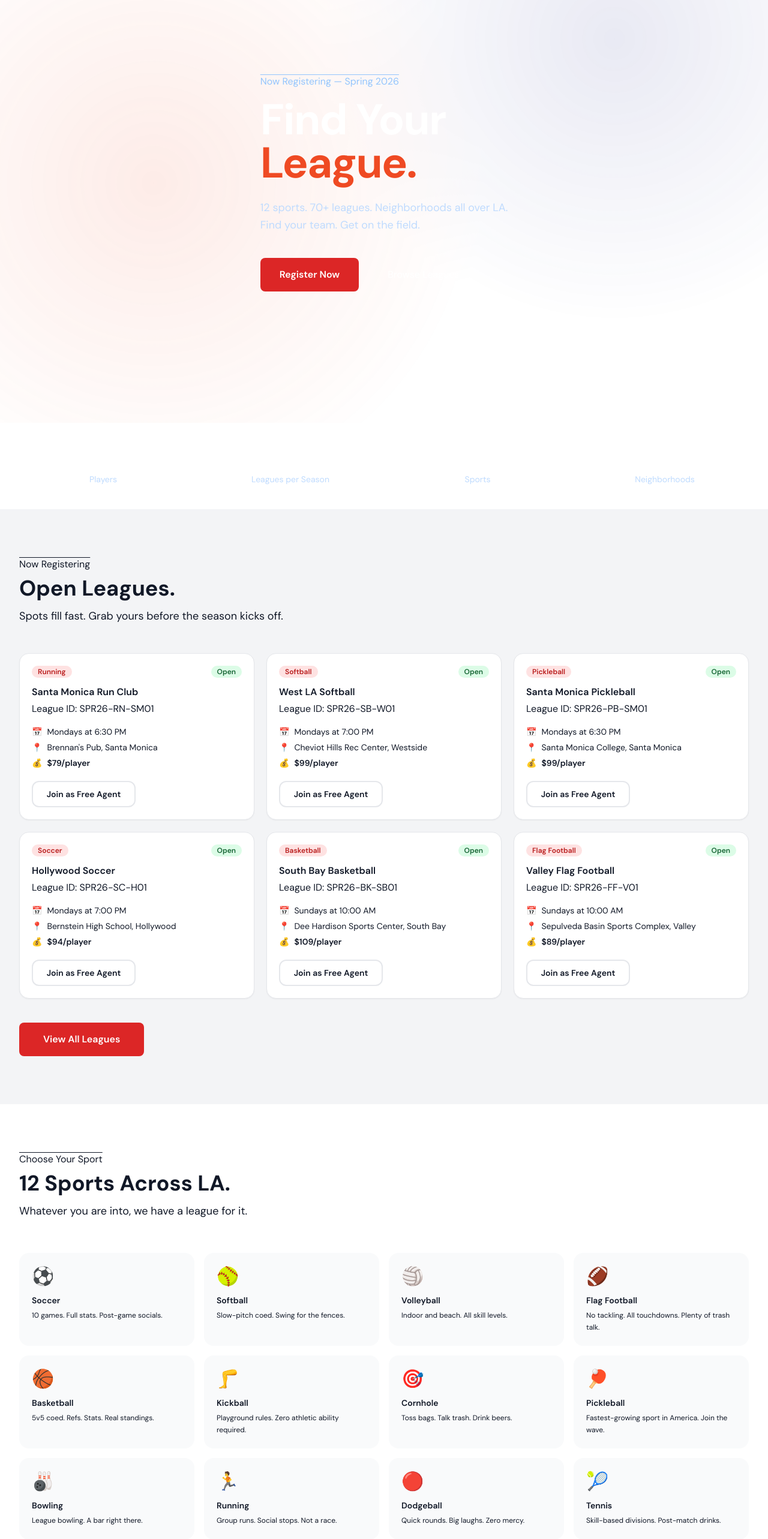
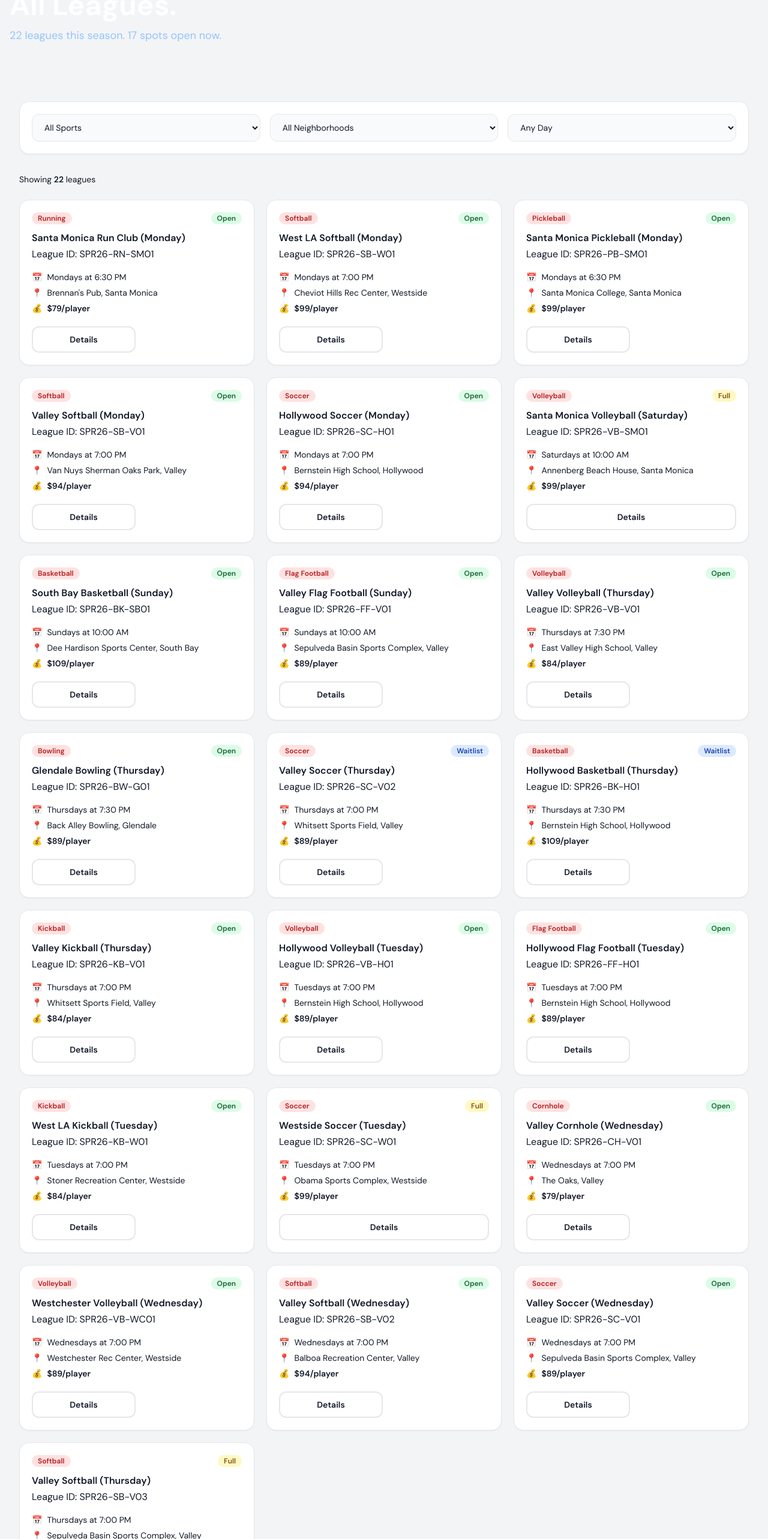
Before and after one commit to lasportsnet/lasn-app, a Next.js app: page /leagues in a window 1280 px wide. Shown: the part 160-2726 px from the top of the page at 60% size. Built offline with nearby package versions, Linux system fonts and the light colour scheme.

Commit message:
Update page.tsx

```diff
--- a/app/leagues/page.tsx
+++ b/app/leagues/page.tsx
@@ -2,227 +2,109 @@ import Link from 'next/link'
 import Nav from '@/components/Nav'
 import Footer from '@/components/Footer'
 
-const SPORTS = [
-  { name: 'Soccer',        slug: 'soccer',       emoji: '⚽', desc: '10 games. Full stats. Post-game socials.'         },
-  { name: 'Softball',      slug: 'softball',      emoji: '🥎', desc: 'Slow-pitch coed. Swing for the fences.'           },
-  { name: 'Volleyball',    slug: 'volleyball',    emoji: '🏐', desc: 'Indoor and beach. All skill levels.'              },
-  { name: 'Flag Football', slug: 'flag-football', emoji: '🏈', desc: 'No tackling. All touchdowns. Plenty of trash talk.'},
-  { name: 'Basketball',    slug: 'basketball',    emoji: '🏀', desc: '5v5 coed. Refs. Stats. Real standings.'           },
-  { name: 'Kickball',      slug: 'kickball',      emoji: '🦵', desc: 'Playground rules. Zero athletic ability required.' },
-  { name: 'Cornhole',      slug: 'cornhole',      emoji: '🎯', desc: 'Toss bags. Talk trash. Drink beers.'              },
-  { name: 'Pickleball',    slug: 'pickleball',    emoji: '🏓', desc: "Fastest-growing sport in America. Join the wave." },
-  { name: 'Bowling',       slug: 'bowling',       emoji: '🎳', desc: 'League bowling. A bar right there.'               },
-  { name: 'Running',       slug: 'running',       emoji: '🏃', desc: 'Group runs. Social stops. Not a race.'            },
-  { name: 'Dodgeball',     slug: 'dodgeball',     emoji: '🔴', desc: 'Quick rounds. Big laughs. Zero mercy.'            },
-  { name: 'Tennis',        slug: 'tennis',        emoji: '🎾', desc: 'Skill-based divisions. Post-match drinks.'         },
+const LEAGUES = [
+  { sport:'Running',       name:'Santa Monica Run Club (Monday)',      day:'Mondays',    time:'6:30 PM',  venue:"Brennan's Pub",                 neighborhood:'Santa Monica', fee:79,  code:'SPR26-RN-SM01', status:'open'     },
+  { sport:'Softball',      name:'West LA Softball (Monday)',           day:'Mondays',    time:'7:00 PM',  venue:'Cheviot Hills Rec Center',       neighborhood:'Westside',     fee:99,  code:'SPR26-SB-W01',  status:'open'     },
+  { sport:'Pickleball',    name:'Santa Monica Pickleball (Monday)',    day:'Mondays',    time:'6:30 PM',  venue:'Santa Monica College',           neighborhood:'Santa Monica', fee:99,  code:'SPR26-PB-SM01', status:'open'     },
+  { sport:'Softball',      name:'Valley Softball (Monday)',            day:'Mondays',    time:'7:00 PM',  venue:'Van Nuys Sherman Oaks Park',     neighborhood:'Valley',       fee:94,  code:'SPR26-SB-V01',  status:'open'     },
+  { sport:'Soccer',        name:'Hollywood Soccer (Monday)',           day:'Mondays',    time:'7:00 PM',  venue:'Bernstein High School',          neighborhood:'Hollywood',    fee:94,  code:'SPR26-SC-H01',  status:'open'     },
+  { sport:'Volleyball',    name:'Santa Monica Volleyball (Saturday)',  day:'Saturdays',  time:'10:00 AM', venue:'Annenberg Beach House',          neighborhood:'Santa Monica', fee:99,  code:'SPR26-VB-SM01', status:'full'     },
+  { sport:'Basketball',    name:'South Bay Basketball (Sunday)',       day:'Sundays',    time:'10:00 AM', venue:'Dee Hardison Sports Center',     neighborhood:'South Bay',    fee:109, code:'SPR26-BK-SB01', status:'open'     },
+  { sport:'Flag Football', name:'Valley Flag Football (Sunday)',       day:'Sundays',    time:'10:00 AM', venue:'Sepulveda Basin Sports Complex', neighborhood:'Valley',       fee:89,  code:'SPR26-FF-V01',  status:'open'     },
+  { sport:'Volleyball',    name:'Valley Volleyball (Thursday)',        day:'Thursdays',  time:'7:30 PM',  venue:'East Valley High School',        neighborhood:'Valley',       fee:84,  code:'SPR26-VB-V01',  status:'open'     },
+  { sport:'Bowling',       name:'Glendale Bowling (Thursday)',         day:'Thursdays',  time:'7:30 PM',  venue:'Back Alley Bowling',             neighborhood:'Glendale',     fee:89,  code:'SPR26-BW-G01',  status:'open'     },
+  { sport:'Soccer',        name:'Valley Soccer (Thursday)',            day:'Thursdays',  time:'7:00 PM',  venue:'Whitsett Sports Field',          neighborhood:'Valley',       fee:89,  code:'SPR26-SC-V02',  status:'waitlist' },
+  { sport:'Basketball',    name:'Hollywood Basketball (Thursday)',     day:'Thursdays',  time:'7:30 PM',  venue:'Bernstein High School',          neighborhood:'Hollywood',    fee:109, code:'SPR26-BK-H01',  status:'waitlist' },
+  { sport:'Kickball',      name:'Valley Kickball (Thursday)',          day:'Thursdays',  time:'7:00 PM',  venue:'Whitsett Sports Field',          neighborhood:'Valley',       fee:84,  code:'SPR26-KB-V01',  status:'open'     },
+  { sport:'Volleyball',    name:'Hollywood Volleyball (Tuesday)',      day:'Tuesdays',   time:'7:00 PM',  venue:'Bernstein High School',          neighborhood:'Hollywood',    fee:89,  code:'SPR26-VB-H01',  status:'open'     },
+  { sport:'Flag Football', name:'Hollywood Flag Football (Tuesday)',   day:'Tuesdays',   time:'7:00 PM',  venue:'Bernstein High School',          neighborhood:'Hollywood',    fee:89,  code:'SPR26-FF-H01',  status:'open'     },
+  { sport:'Kickball',      name:'West LA Kickball (Tuesday)',          day:'Tuesdays',   time:'7:00 PM',  venue:'Stoner Recreation Center',       neighborhood:'Westside',     fee:84,  code:'SPR26-KB-W01',  status:'open'     },
+  { sport:'Soccer',        name:'Westside Soccer (Tuesday)',           day:'Tuesdays',   time:'7:00 PM',  venue:'Obama Sports Complex',           neighborhood:'Westside',     fee:99,  code:'SPR26-SC-W01',  status:'full'     },
+  { sport:'Cornhole',      name:'Valley Cornhole (Wednesday)',         day:'Wednesdays', time:'7:00 PM',  venue:'The Oaks',                       neighborhood:'Valley',       fee:79,  code:'SPR26-CH-V01',  status:'open'     },
+  { sport:'Volleyball',    name:'Westchester Volleyball (Wednesday)',  day:'Wednesdays', time:'7:00 PM',  venue:'Westchester Rec Center',         neighborhood:'Westside',     fee:89,  code:'SPR26-VB-WC01', status:'open'     },
+  { sport:'Softball',      name:'Valley Softball (Wednesday)',         day:'Wednesdays', time:'7:00 PM',  venue:'Balboa Recreation Center',       neighborhood:'Valley',       fee:94,  code:'SPR26-SB-V02',  status:'open'     },
+  { sport:'Soccer',        name:'Valley Soccer (Wednesday)',           day:'Wednesdays', time:'7:00 PM',  venue:'Sepulveda Basin Sports Complex', neighborhood:'Valley',       fee:89,  code:'SPR26-SC-V01',  status:'open'     },
+  { sport:'Softball',      name:'Valley Softball (Thursday)',          day:'Thursdays',  time:'7:00 PM',  venue:'Sepulveda Basin Sports Complex', neighborhood:'Valley',       fee:94,  code:'SPR26-SB-V03',  status:'full'     },
 ]
 
-const OPEN_LEAGUES = [
-  { sport: 'Running',       name: 'Santa Monica Run Club',  day: 'Mondays',  time: '6:30 PM',  venue: "Brennan's Pub",             neighborhood: 'Santa Monica', fee: 79,  code: 'SPR26-RN-SM01', status: 'open'  },
-  { sport: 'Softball',      name: 'West LA Softball',       day: 'Mondays',  time: '7:00 PM',  venue: 'Cheviot Hills Rec Center',   neighborhood: 'Westside',     fee: 99,  code: 'SPR26-SB-W01',  status: 'open'  },
-  { sport: 'Pickleball',    name: 'Santa Monica Pickleball',day: 'Mondays',  time: '6:30 PM',  venue: 'Santa Monica College',       neighborhood: 'Santa Monica', fee: 99,  code: 'SPR26-PB-SM01', status: 'open'  },
-  { sport: 'Soccer',        name: 'Hollywood Soccer',       day: 'Mondays',  time: '7:00 PM',  venue: 'Bernstein High School',      neighborhood: 'Hollywood',    fee: 94,  code: 'SPR26-SC-H01',  status: 'open'  },
-  { sport: 'Basketball',    name: 'South Bay Basketball',   day: 'Sundays',  time: '10:00 AM', venue: 'Dee Hardison Sports Center', neighborhood: 'South Bay',    fee: 109, code: 'SPR26-BK-SB01', status: 'open'  },
-  { sport: 'Flag Football', name: 'Valley Flag Football',   day: 'Sundays',  time: '10:00 AM', venue: 'Sepulveda Basin Sports Complex', neighborhood: 'Valley',  fee: 89,  code: 'SPR26-FF-V01',  status: 'open'  },
-]
+export default function LeaguesPage() {
+  const openCount = LEAGUES.filter(l => l.status === 'open').length
 
-const STATS = [
-  { val: '10,000+', label: 'Players'           },
-  { val: '70+',     label: 'Leagues per Season' },
-  { val: '12+',     label: 'Sports'             },
-  { val: '15+',     label: 'Neighborhoods'      },
-]
-
-const TESTIMONIALS = [
-  { quote: 'Joined as a free agent and now I have a whole crew of friends I play with every week. Best decision I made this year.', name: 'Sarah M.',    area: 'West LA'      },
-  { quote: 'The leagues are well organized, the refs are solid, and the post-game hangouts are always a good time. Highly recommend.', name: 'Marcus T.', area: 'Valley'       },
-  { quote: 'I was nervous to sign up alone, but the free agent system made it so easy. Now I play three sports.',                      name: 'Jessica R.', area: 'Santa Monica' },
-]
-
-export default function HomePage() {
   return (
     <>
       <Nav />
+      <main className="min-h-screen bg-gray-100">
 
-      {/* ── HERO ────────────────────────────────────────────── */}
-      <section className="relative bg-lasn-navy text-white overflow-hidden min-h-screen flex items-center">
-        <div className="absolute inset-0 opacity-10" style={{backgroundImage:'radial-gradient(circle at 20% 50%, #EF4A23 0%, transparent 50%), radial-gradient(circle at 80% 20%, #2E3492 0%, transparent 40%)'}} />
-        {/* Orange top accent line — brand signature */}
-        <div className="absolute top-0 left-0 right-0 h-1 bg-lasn-orange" />
+        {/* Header */}
+        <div className="bg-lasn-navy text-white py-14 px-4 relative">
+          <div className="absolute top-0 left-0 right-0 h-1 bg-lasn-orange" />
+          <div className="max-w-7xl mx-auto">
+            <p className="text-xs font-semibold uppercase tracking-widest text-blue-300 mb-2">Spring 2026</p>
+            <h1 className="font-display text-5xl font-bold text-white mb-3">All Leagues.</h1>
+            <p className="text-blue-300 text-lg">{LEAGUES.length} leagues this season. {openCount} spots open now.</p>
+          </div>
+        </div>
 
-        <div className="relative max-w-7xl mx-auto px-4 sm:px-6 lg:px-8 py-24">
-          <div className="max-w-3xl">
-            <p className="overline mb-4" style={{color:'#93c5fd'}}>Now Registering — Spring 2026</p>
-            <h1 className="font-display text-5xl sm:text-6xl lg:text-7xl font-bold leading-none mb-6 tracking-tight text-white">
-              Find Your<br/>
-              <span style={{color:'#EF4A23'}}>League.</span>
-            </h1>
-            <p className="text-lg text-blue-200 leading-relaxed mb-10 max-w-xl">
-              12 sports. 70+ leagues. Neighborhoods all over LA.<br/>
-              Find your team. Get on the field.
-            </p>
-            <div className="flex flex-wrap gap-4">
-              <Link href="/leagues" className="btn-primary text-base px-8 py-4">Register Now</Link>
-              <Link href="/leagues" className="btn-ghost text-base px-8 py-4">Browse Leagues</Link>
+        <div className="max-w-7xl mx-auto px-4 sm:px-6 lg:px-8 py-10">
+
+          {/* Filters */}
+          <div className="bg-white rounded-2xl border border-lasn-border shadow-sm p-5 mb-8">
+            <div className="grid grid-cols-1 sm:grid-cols-3 gap-4">
+              <select className="w-full border border-lasn-border rounded-xl px-4 py-3 text-sm text-lasn-navy bg-gray-50 focus:outline-none focus:border-lasn-blue transition-all">
+                <option>All Sports</option>
+                {['Soccer','Softball','Volleyball','Flag Football','Basketball','Kickball','Cornhole','Pickleball','Bowling','Running','Dodgeball','Tennis'].map(s=><option key={s}>{s}</option>)}
+              </select>
+              <select className="w-full border border-lasn-border rounded-xl px-4 py-3 text-sm text-lasn-navy bg-gray-50 focus:outline-none focus:border-lasn-blue transition-all">
+                <option>All Neighborhoods</option>
+                {['Hollywood','Valley','Westside','Santa Monica','South Bay','Glendale','Pasadena','Alhambra','Downtown LA'].map(n=><option key={n}>{n}</option>)}
+              </select>
+              <select className="w-full border border-lasn-border rounded-xl px-4 py-3 text-sm text-lasn-navy bg-gray-50 focus:outline-none focus:border-lasn-blue transition-all">
+                <option>Any Day</option>
+                {['Mondays','Tuesdays','Wednesdays','Thursdays','Fridays','Saturdays','Sundays'].map(d=><option key={d}>{d}</option>)}
+              </select>
             </div>
           </div>
-        </div>
-      </section>
 
-      {/* ── STATS BAR ──────────────────────────────────────── */}
-      <section className="bg-lasn-blue text-white py-10">
-        <div className="max-w-7xl mx-auto px-4 sm:px-6 lg:px-8">
-          <div className="grid grid-cols-2 lg:grid-cols-4 gap-8 text-center">
-            {STATS.map(s => (
-              <div key={s.label}>
-                <div className="text-4xl font-display font-bold mb-1">{s.val}</div>
-                <div className="text-blue-200 text-sm">{s.label}</div>
-              </div>
-            ))}
-          </div>
-        </div>
-      </section>
+          <p className="text-sm text-lasn-cool mb-6">Showing <span className="font-semibold text-lasn-navy">{LEAGUES.length}</span> leagues</p>
 
-      {/* ── OPEN LEAGUES ───────────────────────────────────── */}
-      <section className="py-20 bg-gray-100">
-        <div className="max-w-7xl mx-auto px-4 sm:px-6 lg:px-8">
-          <div className="mb-12">
-            <p className="overline mb-2">Now Registering</p>
-            <h2 className="font-display text-4xl font-bold text-lasn-navy mb-3">Open Leagues.</h2>
-            <p className="text-lasn-cool text-lg">Spots fill fast. Grab yours before the season kicks off.</p>
-          </div>
-
+          {/* League grid */}
           <div className="grid grid-cols-1 md:grid-cols-2 lg:grid-cols-3 gap-5">
-            {OPEN_LEAGUES.map((l, i) => (
+            {LEAGUES.map((l, i) => (
               <div key={i} className="bg-white rounded-2xl border border-lasn-border shadow-sm hover:shadow-md hover:-translate-y-0.5 transition-all duration-200 p-5">
 
-                {/* Sport tag + status */}
                 <div className="flex items-start justify-between mb-3">
                   <span className="pill-sport">{l.sport}</span>
-                  <span className="pill-open">Open</span>
+                  {l.status === 'open'     && <span className="pill-open">Open</span>}
+                  {l.status === 'waitlist' && <span className="pill-waitlist">Waitlist</span>}
+                  {l.status === 'full'     && <span className="pill-full">Full</span>}
                 </div>
 
-                {/* Name */}
-                <h3 className="font-display font-semibold text-lasn-navy text-base mb-1">{l.name}</h3>
-
-                {/* Data line — monospace, brand signature */}
+                <h3 className="font-display font-semibold text-lasn-navy text-base mb-1 leading-snug">{l.name}</h3>
                 <p className="data-mono mb-4">League ID: {l.code}</p>
 
-                {/* Details */}
                 <div className="space-y-1.5 mb-5">
                   <div className="flex items-center gap-2 text-sm text-lasn-slate"><span>📅</span><span>{l.day} at {l.time}</span></div>
                   <div className="flex items-center gap-2 text-sm text-lasn-slate"><span>📍</span><span>{l.venue}, {l.neighborhood}</span></div>
                   <div className="flex items-center gap-2 text-sm font-semibold text-lasn-navy"><span>💰</span><span>${l.fee}/player</span></div>
                 </div>
 
-                {/* CTAs */}
                 <div className="flex gap-2">
-                  <Link href="/leagues" className="flex-1 text-center py-2.5 rounded-xl text-sm font-semibold border-2 border-lasn-blue text-lasn-blue hover:bg-lasn-blue hover:text-white transition-all">
-                    Join as Free Agent
+                  <Link href="/contact"
+                    className="flex-1 text-center border-2 border-lasn-blue text-lasn-blue hover:bg-lasn-blue hover:text-white text-sm font-semibold py-2.5 rounded-xl transition-all">
+                    Details
                   </Link>
-                  <Link href="/leagues" className="flex-1 text-center py-2.5 rounded-xl text-sm font-semibold bg-lasn-orange hover:bg-lasn-orange-dark text-white transition-all">
-                    Register Now
-                  </Link>
-                </div>
-              </div>
-            ))}
-          </div>
-
-          <div className="mt-10">
-            <Link href="/leagues" className="btn-primary text-base px-10 py-4">View All Leagues</Link>
-          </div>
-        </div>
-      </section>
-
-      {/* ── SPORTS GRID ────────────────────────────────────── */}
-      <section className="py-20 bg-white">
-        <div className="max-w-7xl mx-auto px-4 sm:px-6 lg:px-8">
-          <div className="mb-14">
-            <p className="overline mb-2">Choose Your Sport</p>
-            <h2 className="font-display text-4xl font-bold text-lasn-navy mb-3">12 Sports Across LA.</h2>
-            <p className="text-lasn-cool text-lg">Whatever you are into, we have a league for it.</p>
-          </div>
-          <div className="grid grid-cols-2 sm:grid-cols-3 lg:grid-cols-4 gap-4">
-            {SPORTS.map(s => (
-              <Link key={s.slug} href={`/sports/${s.slug}`}
-                className="group bg-gray-50 hover:bg-lasn-blue rounded-2xl p-5 transition-all duration-200 hover:shadow-lg hover:-translate-y-1 border border-transparent hover:border-lasn-blue">
-                <div className="text-3xl mb-3">{s.emoji}</div>
-                <h3 className="font-display font-semibold text-lasn-navy group-hover:text-white text-sm mb-1.5 transition-colors">{s.name}</h3>
-                <p className="text-xs text-lasn-cool group-hover:text-blue-200 leading-relaxed transition-colors">{s.desc}</p>
-              </Link>
-            ))}
-          </div>
-        </div>
-      </section>
-
-      {/* ── HOW IT WORKS ───────────────────────────────────── */}
-      <section className="py-20 bg-lasn-navy text-white">
-        <div className="max-w-7xl mx-auto px-4 sm:px-6 lg:px-8">
-          <div className="mb-14">
-            <p className="text-xs font-semibold uppercase tracking-widest text-blue-300 mb-2">How It Works</p>
-            <h2 className="font-display text-4xl font-bold text-white mb-3">Three steps. One great season.</h2>
-          </div>
-          <div className="grid grid-cols-1 md:grid-cols-3 gap-8">
-            {[
-              { step:'01', title:'Find Your League.',  desc:'Filter by sport, neighborhood, and day. The right league is out there.' },
-              { step:'02', title:'Register Your Way.', desc:'Free agent, full team, or substitute. You pick how you want to play.'   },
-              { step:'03', title:'Get on the Field.',  desc:'Show up. Play hard. Stick around after. That is where it gets good.'   },
-            ].map(s => (
-              <div key={s.step}>
-                <div className="text-8xl font-display font-bold text-lasn-blue leading-none mb-4 select-none opacity-60">{s.step}</div>
-                <h3 className="font-display text-xl font-semibold text-white mb-3">{s.title}</h3>
-                <p className="text-blue-300 leading-relaxed text-sm">{s.desc}</p>
-              </div>
-            ))}
-          </div>
-        </div>
-      </section>
-
-      {/* ── TESTIMONIALS ───────────────────────────────────── */}
-      <section className="py-20 bg-gray-100">
-        <div className="max-w-7xl mx-auto px-4 sm:px-6 lg:px-8">
-          <div className="mb-14">
-            <p className="overline mb-2">Community</p>
-            <h2 className="font-display text-4xl font-bold text-lasn-navy">What Players Say.</h2>
-          </div>
-          <div className="grid grid-cols-1 md:grid-cols-3 gap-8">
-            {TESTIMONIALS.map((t, i) => (
-              <div key={i} className="bg-white rounded-2xl p-8 border border-lasn-border">
-                <div className="text-5xl text-lasn-orange font-bold leading-none mb-4 select-none opacity-40">"</div>
-                <p className="text-lasn-slate leading-relaxed mb-6 text-sm">{t.quote}</p>
-                <div className="flex items-center gap-3">
-                  <div className="w-10 h-10 rounded-full bg-lasn-blue flex items-center justify-center text-white font-bold text-sm flex-shrink-0">
-                    {t.name[0]}
-                  </div>
-                  <div>
-                    <div className="font-semibold text-lasn-navy text-sm">{t.name}</div>
-                    <div className="text-lasn-cool text-xs">{t.area}</div>
-                  </div>
+                  {l.status !== 'full' && (
+                    <Link href="/contact"
+                      className="flex-1 text-center bg-lasn-orange hover:bg-lasn-orange-dark text-white text-sm font-semibold py-2.5 rounded-xl transition-colors">
+                      Register Now
+                    </Link>
+                  )}
                 </div>
               </div>
             ))}
           </div>
         </div>
-      </section>
-
-      {/* ── CTA ────────────────────────────────────────────── */}
-      <section className="py-24 bg-lasn-orange text-white">
-        <div className="max-w-7xl mx-auto px-4 sm:px-6 lg:px-8 text-center">
-          <h2 className="font-display text-5xl font-bold mb-6">Ready to Play?</h2>
-          <p className="text-orange-100 text-xl mb-10 max-w-xl mx-auto">
-            Find a league near you. Sign up as a free agent or bring your whole crew.
-          </p>
-          <div className="flex flex-wrap gap-4 justify-center">
-            <Link href="/leagues" className="bg-white text-lasn-orange hover:bg-gray-100 font-bold px-10 py-4 rounded-xl transition-colors text-base font-display">
-              Register Now
-            </Link>
-            <Link href="/contact" className="border-2 border-white text-white hover:bg-white hover:text-lasn-orange font-bold px-10 py-4 rounded-xl transition-all text-base font-display">
-              Corporate Events
-            </Link>
-          </div>
-        </div>
-      </section>
-
+      </main>
       <Footer />
     </>
   )
```
